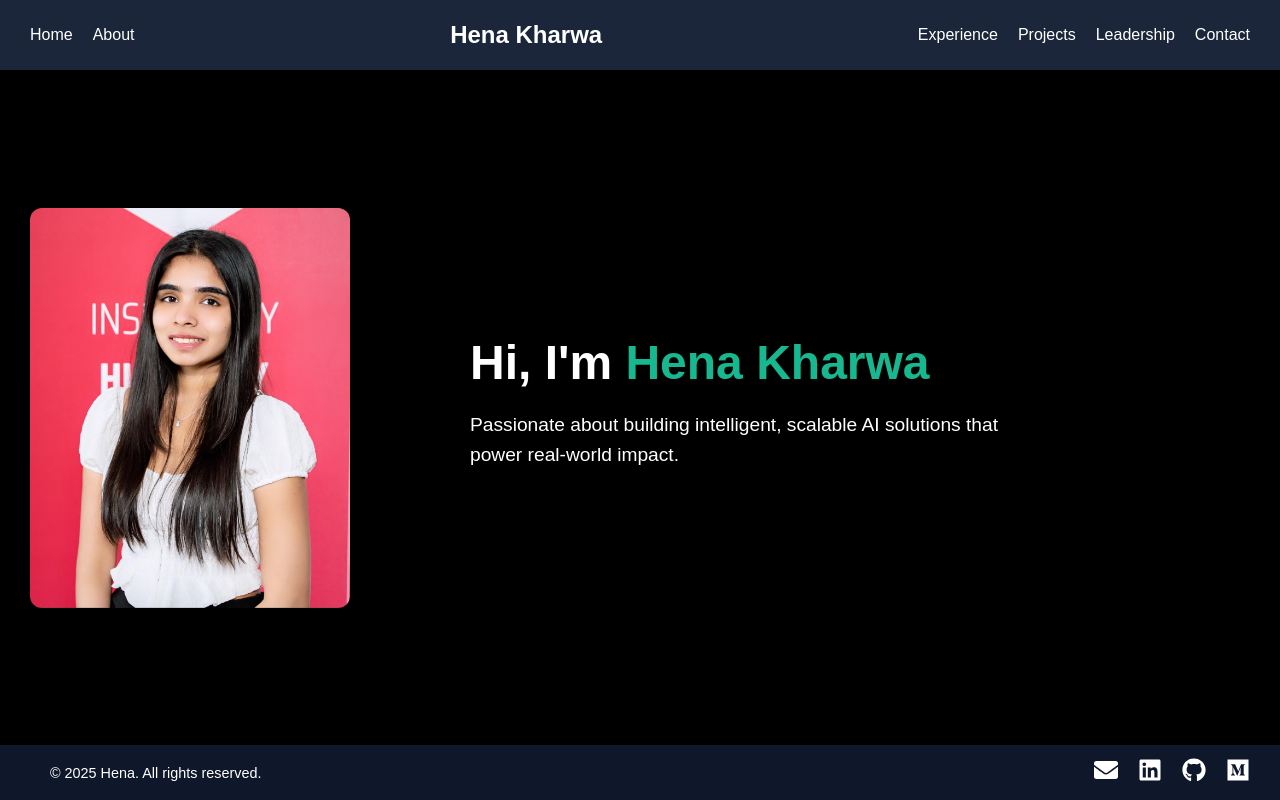
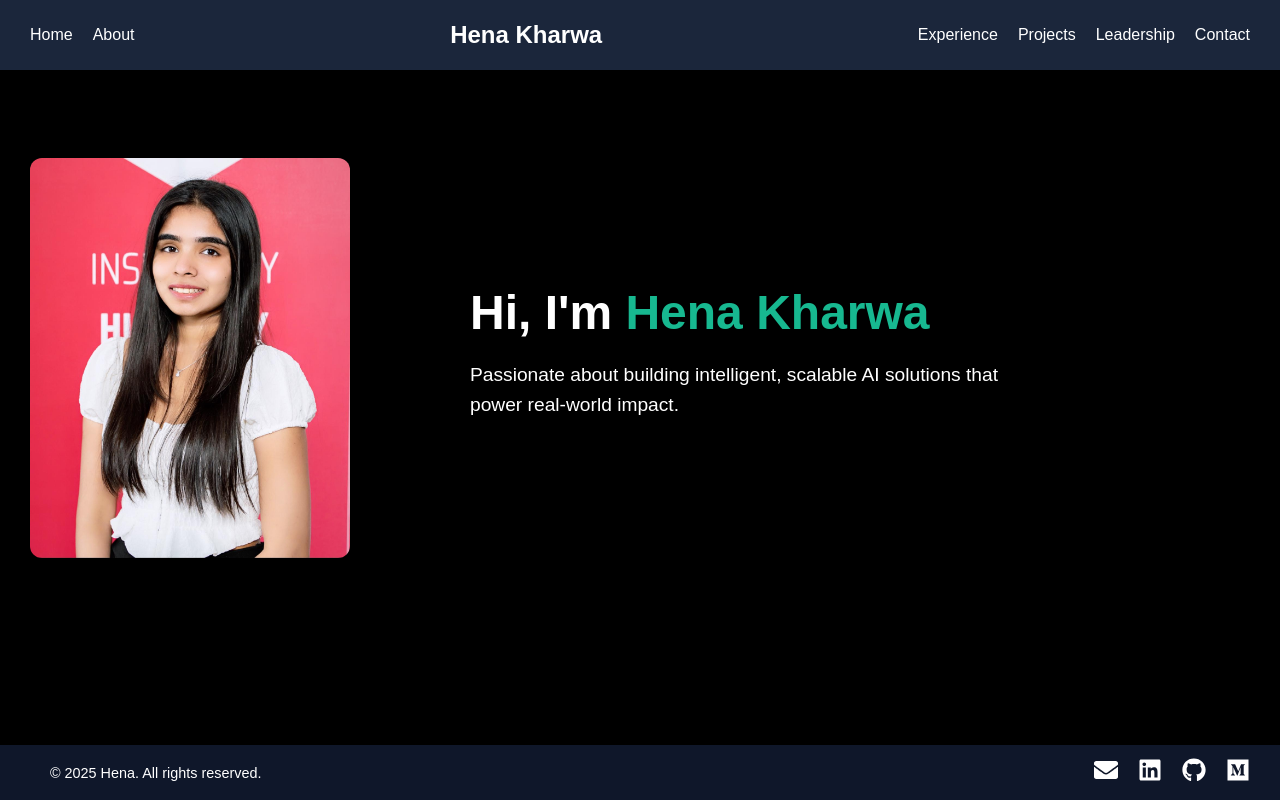
Before and after one commit to henakharwa/Portfolio-henakharwa, a React (Create React App) app: page / in a window 1280 px wide. Shown: the top 800 px of the page. Built offline with nearby package versions, Linux system fonts and the light colour scheme.

Commit message:
Updated portfolio

```diff
--- a/src/components/Home.css
+++ b/src/components/Home.css
@@ -17,7 +17,7 @@
   max-width: 1100px;
   width: 100%;
   margin-left: 80px;             /* pushes whole section slightly left */
-  margin-bottom: 55px;
+  margin-bottom: 155px;
 }
 
 
```
